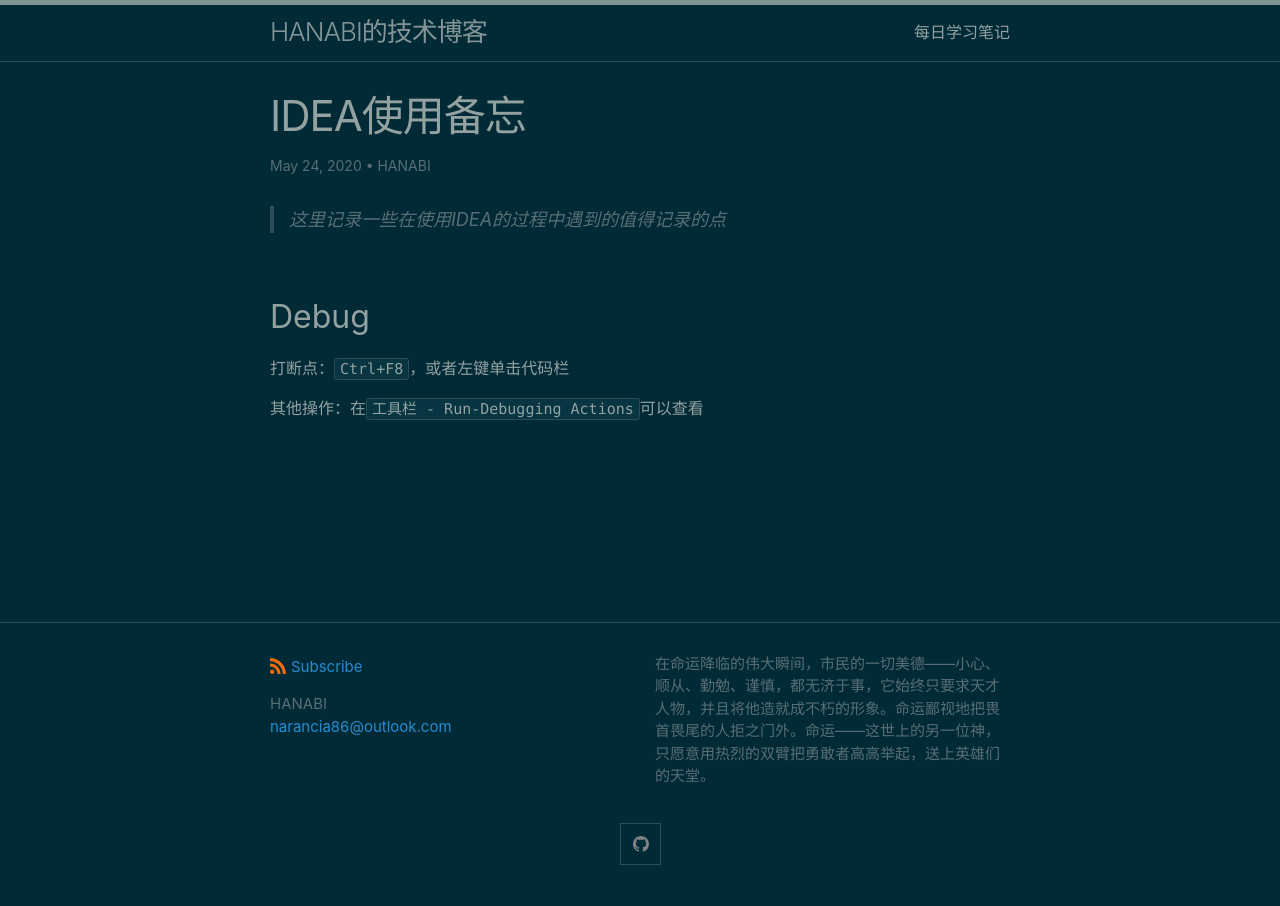
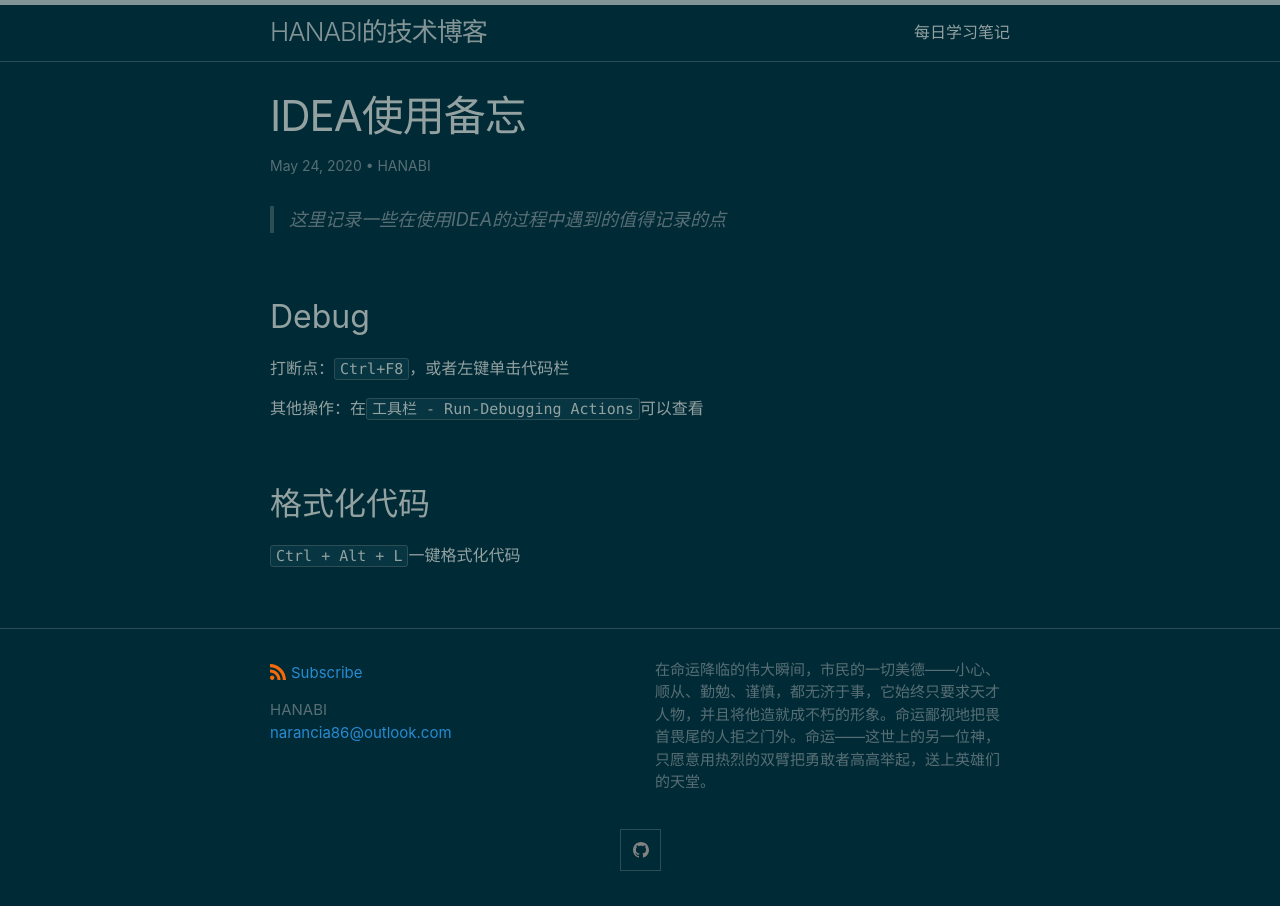
Before and after one commit to KamenRiderKuuga/kamenriderkuuga.github.io, a Jekyll site: the page built from _posts/2020-11-23-IDEA-1.md, in a window 1280 px wide. Built offline with Jekyll 4.4.1, drawn with Linux system fonts in a browser that asks for light colours.

Commit message:
Update 2020-11-23-IDEA-1.md

```diff
--- a/_posts/2020-11-23-IDEA-1.md
+++ b/_posts/2020-11-23-IDEA-1.md
@@ -13,3 +13,9 @@
 打断点：`Ctrl+F8`，或者左键单击代码栏
 
 其他操作：在`工具栏 - Run-Debugging Actions`可以查看
+
+
+
+## 格式化代码
+
+`Ctrl + Alt + L`一键格式化代码
```
